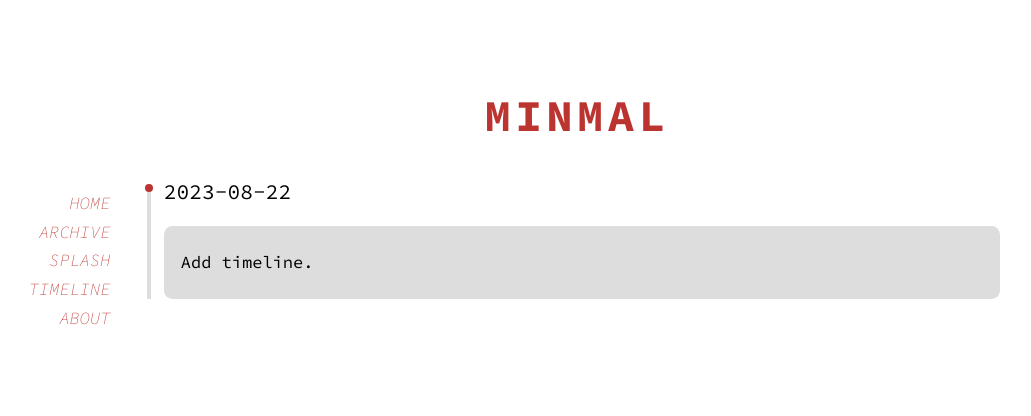
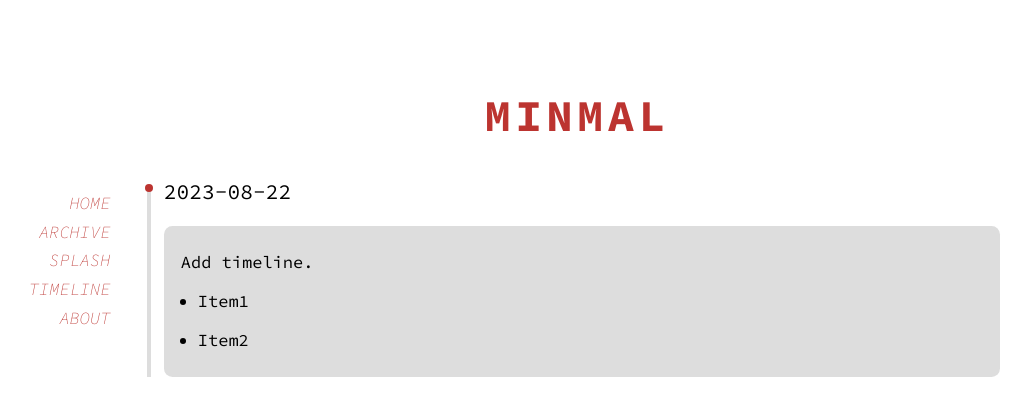
Before and after one commit to Heyya-x/Minimal, a Jekyll site: the page built from _timelines/2023-08-22-event.md, in a window 1280 px wide. Shown: the top 416 px of the page, without its empty margins (63-1094 px from the left). Built offline with Jekyll 4.4.1, drawn with Linux system fonts in a browser that asks for light colours; cached includes are drawn as plain includes.

Commit message:
Fix ul's padding in .timeline

```diff
--- a/_sass/minimal/_timeline.scss
+++ b/_sass/minimal/_timeline.scss
@@ -42,3 +42,7 @@
   padding: .5em .5em .5em 1em;
   border-radius: .5em;
 }
+
+.timenode-body ul {
+  padding-left: 1em;
+}
--- a/_timelines/2023-08-22-event.md
+++ b/_timelines/2023-08-22-event.md
@@ -4,3 +4,7 @@ layout: timeline
 ---
 
 Add timeline.
+
+- Item1
+
+- Item2
```
